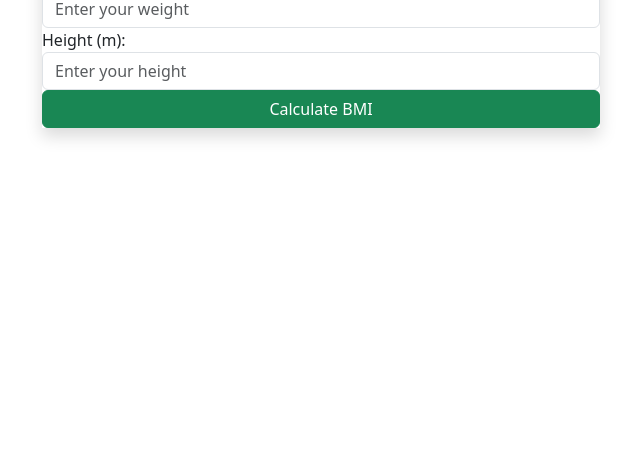
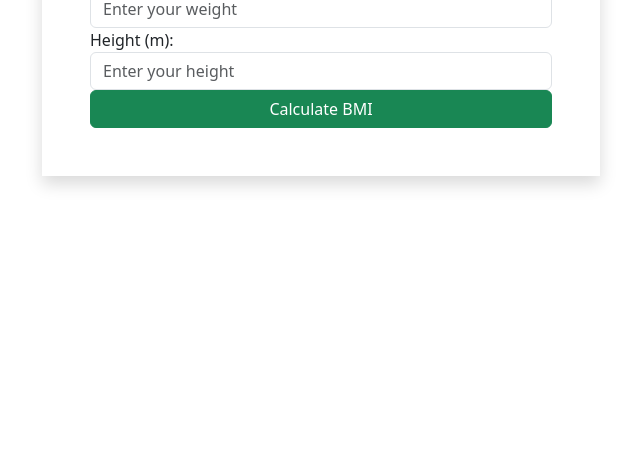
Before and after one commit to jurair140/exam-bmi, a plain HTML site: page index.html in a window 1280 px wide. Shown: the part 324-800 px from the top of the page, without its empty margins (319-959 px from the left). Drawn offline with nearby package versions, Linux system fonts and the light colour scheme.

Commit message:
Update index.html

```diff
--- a/index.html
+++ b/index.html
@@ -35,7 +35,7 @@
 
     <div class="container d-flex justify-content-center align-items-center" style="height: 90vh;">
 
-        <div class=" d-flex flex-column w-50   border-1 shadow ">
+        <div class=" d-flex flex-column w-50   border-1 shadow p-5">
 
             <h2>BMI Calculator</h2>
             <input type="number" id="weight" placeholder="Enter your weight" class="form-control">
```
